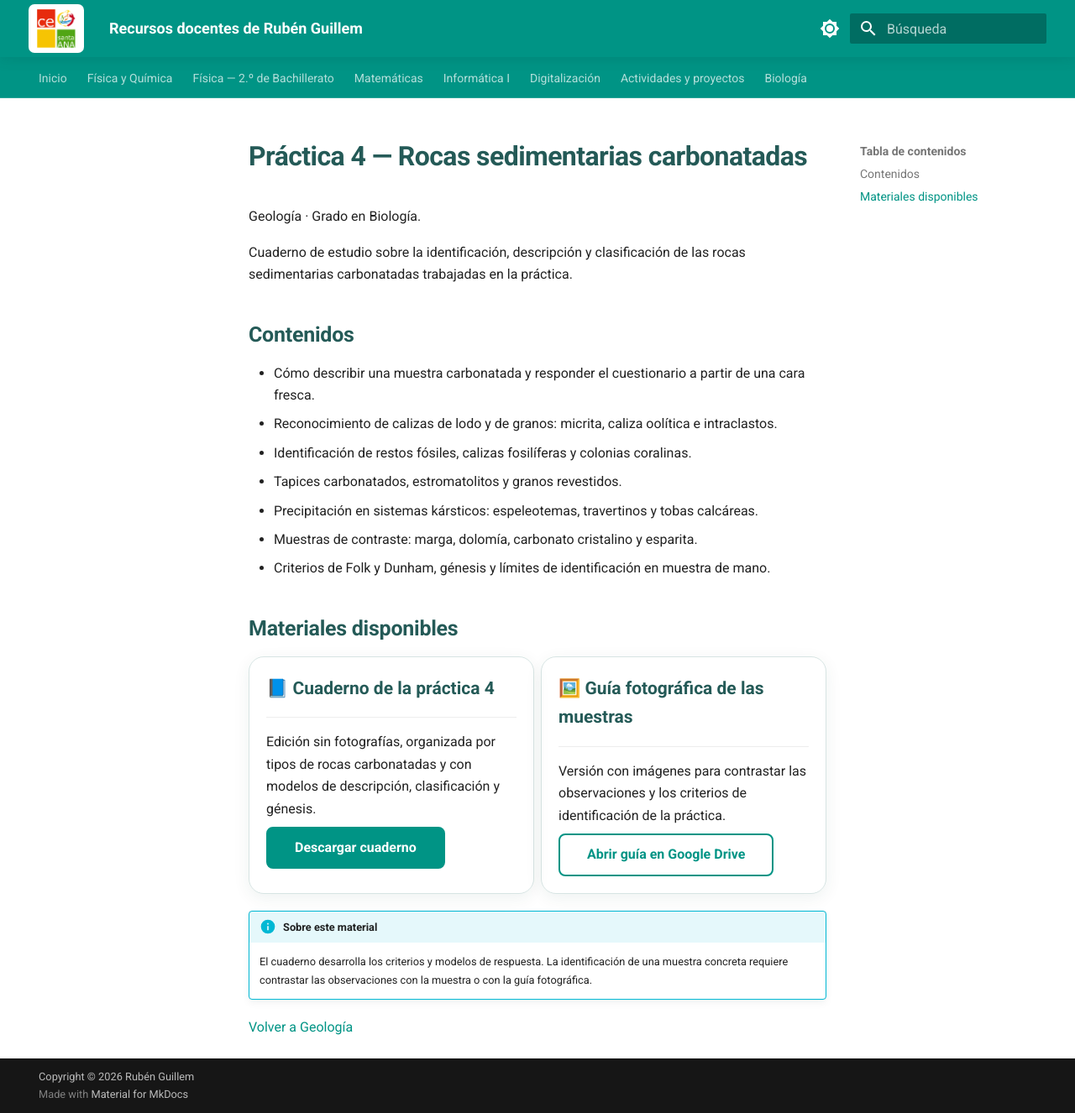
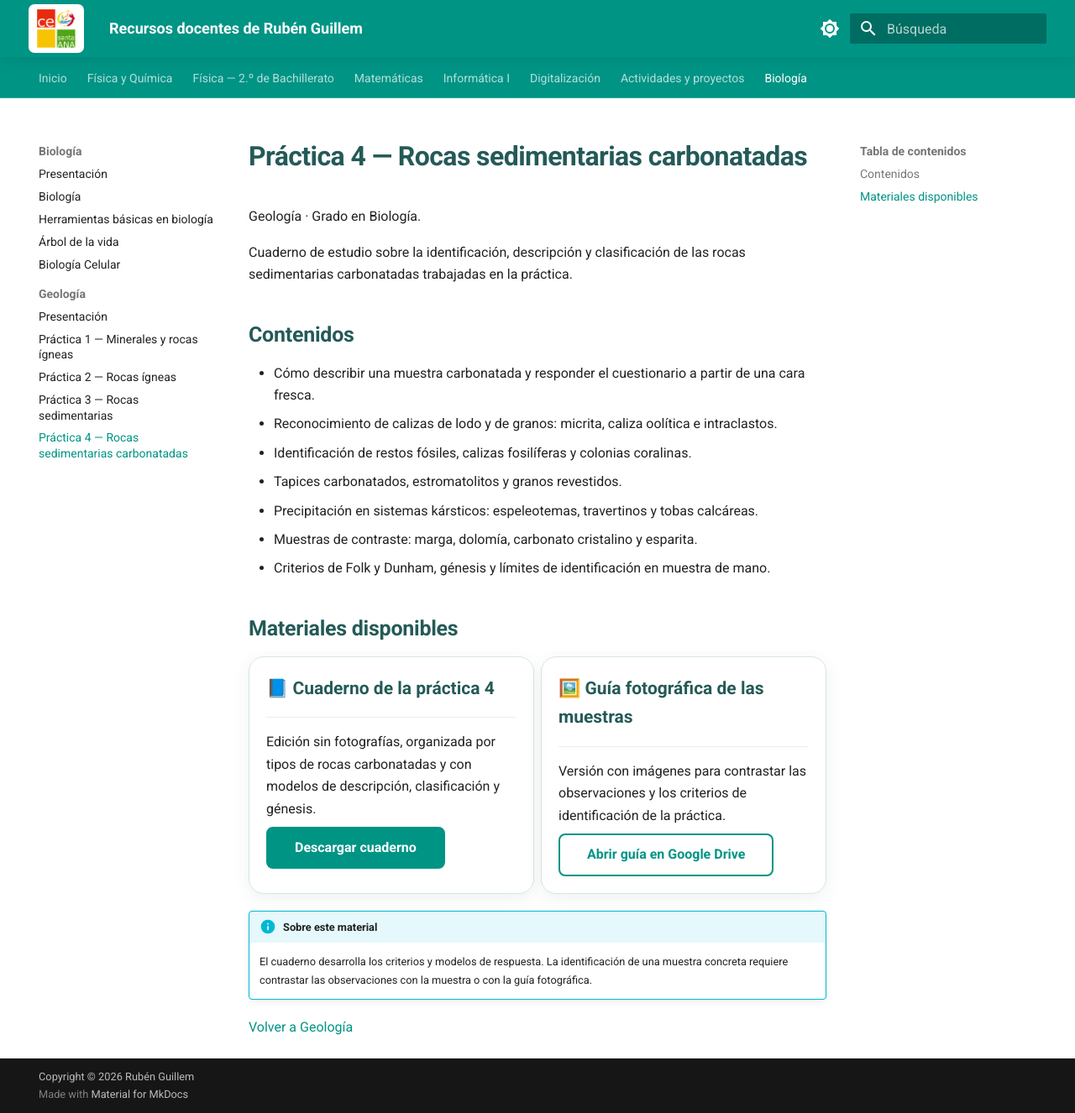
Before and after one commit to 5n7t99rb9d-web/recursos-docentes, an MkDocs documentation site: the page built from docs/biologia/geologia/practica-4.md, in a window 1280 px wide and 1326 px high. Shown: the whole window at 84% size. Built offline with MkDocs 1.6.1 and Material for MkDocs 9.7.7, drawn with Linux system fonts in a browser that asks for light colours.

Commit message:
Añadir la práctica 4 a la navegación de Geología

```diff
--- a/mkdocs.yml
+++ b/mkdocs.yml
@@ -72,3 +72,4 @@ nav:
           - Práctica 1 — Minerales y rocas ígneas: biologia/geologia/practica-1.md
           - Práctica 2 — Rocas ígneas: biologia/geologia/practica-2-rocas.md
           - Práctica 3 — Rocas sedimentarias: biologia/geologia/practica-3.md
+          - Práctica 4 — Rocas sedimentarias carbonatadas: biologia/geologia/practica-4.md
```
